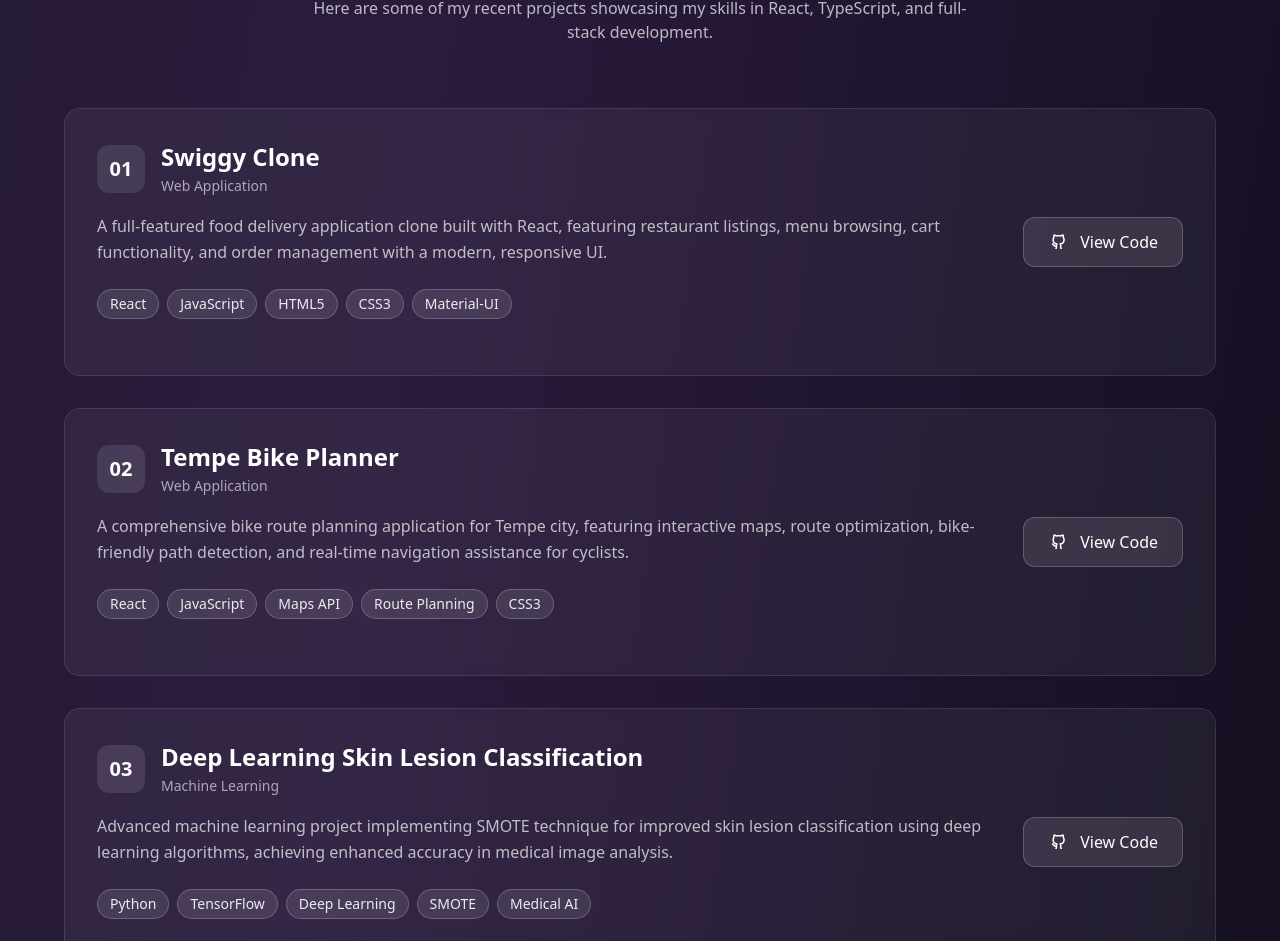
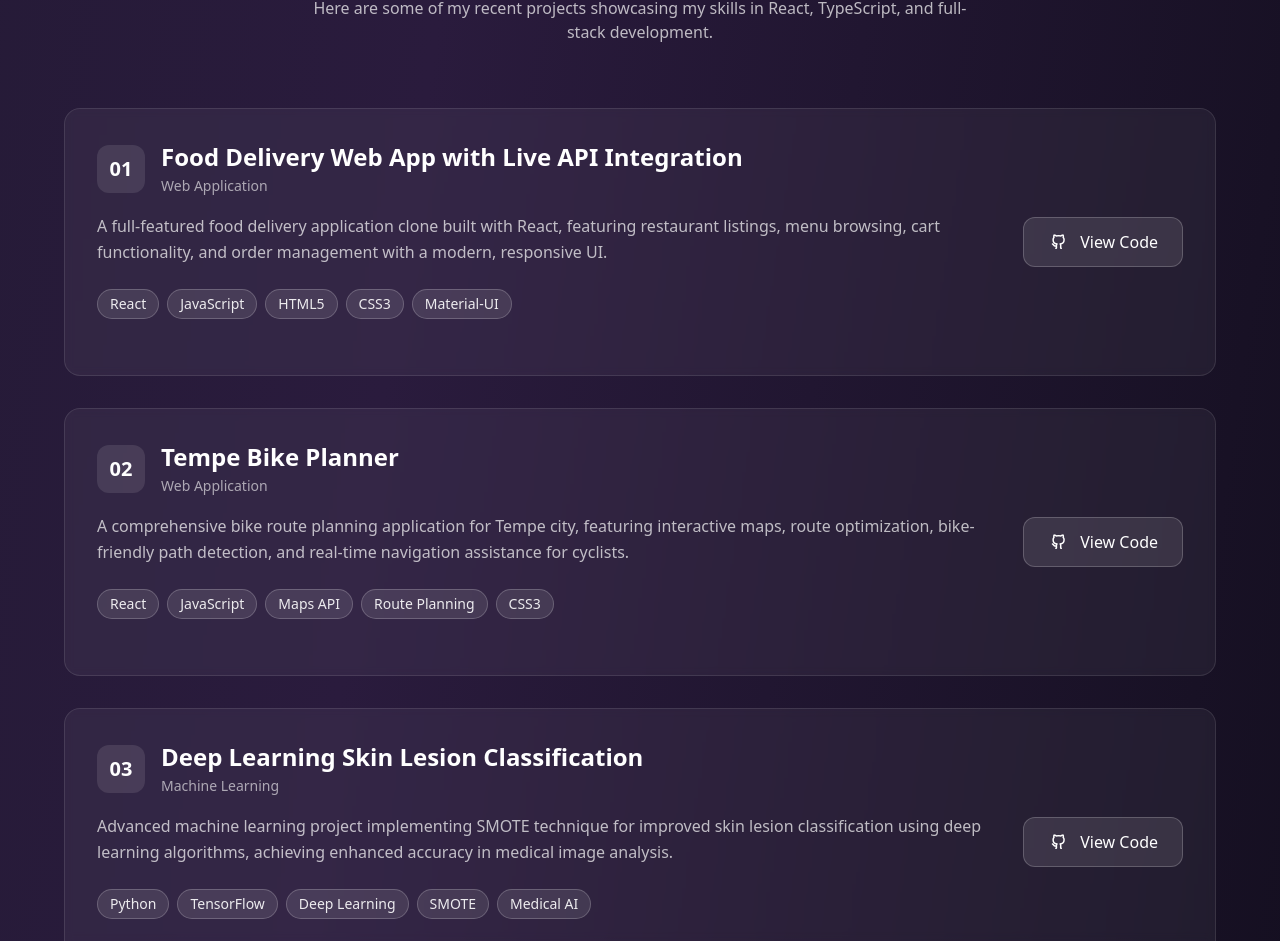
Before and after one commit to vinay27-code/My-Portfolio, a Next.js app: page / in a window 1280 px wide. Shown: the part 5792-6733 px from the top of the page. Built offline with nearby package versions, Linux system fonts and the light colour scheme.

Commit message:
projects updated

```diff
--- a/components/Projects.tsx
+++ b/components/Projects.tsx
@@ -7,7 +7,7 @@
   const projects = [
     {
       id: 1,
-      title: 'Swiggy Clone',
+      title: 'Food Delivery Web App with Live API Integration',
       description: 'A full-featured food delivery application clone built with React, featuring restaurant listings, menu browsing, cart functionality, and order management with a modern, responsive UI.',
       githubUrl: 'https://github.com/vinay27-code/swiggy-clone-using-React.git',
       technologies: ['React', 'JavaScript', 'HTML5', 'CSS3', 'Material-UI'],
```
